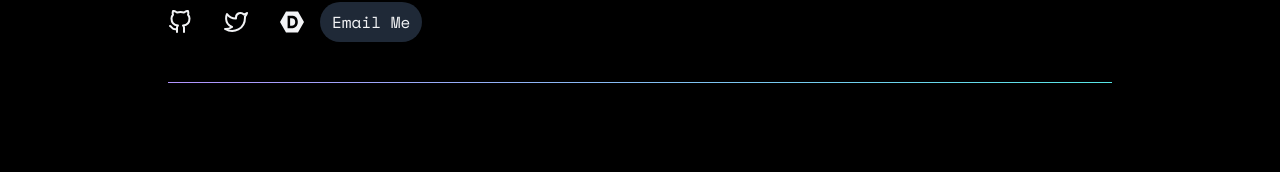
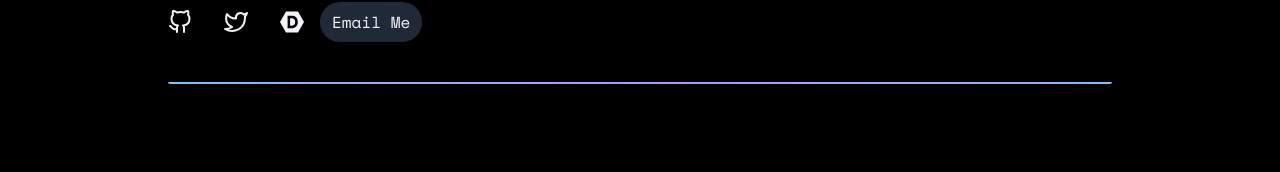
Before and after one commit to catmcclelland/nextjs-portfolio, a Next.js app: page / in a window 1280 px wide. Shown: the part 374-546 px from the top of the page. Built offline with nearby package versions, Linux system fonts and the light colour scheme; a web font is replaced by a local one.

Commit message:
gradient fix

```diff
--- a/components/About.js
+++ b/components/About.js
@@ -30,14 +30,16 @@ function About() {
             </a>
           </div>
           <div
-            className=" w-full mt-10"
+            className=" w-full mt-10 animate-gradient"
             style={{
               backgroundPosition: "0% 0%",
               background:
                 "linear-gradient(to right, #B294FF, #57E6E6, #FEFFB8, #57E6E6, #B294FF, #57E6E6)",
               animation: "gradient 3s linear infinite",
               backgroundSize: "500% auto",
-              height: "1px",
+              height: "2px",
+              borderBottomRightRadius: "2px",
+              borderBottomLeftRadius: "2px",
             }}></div>
         </div>
       </div>
```
